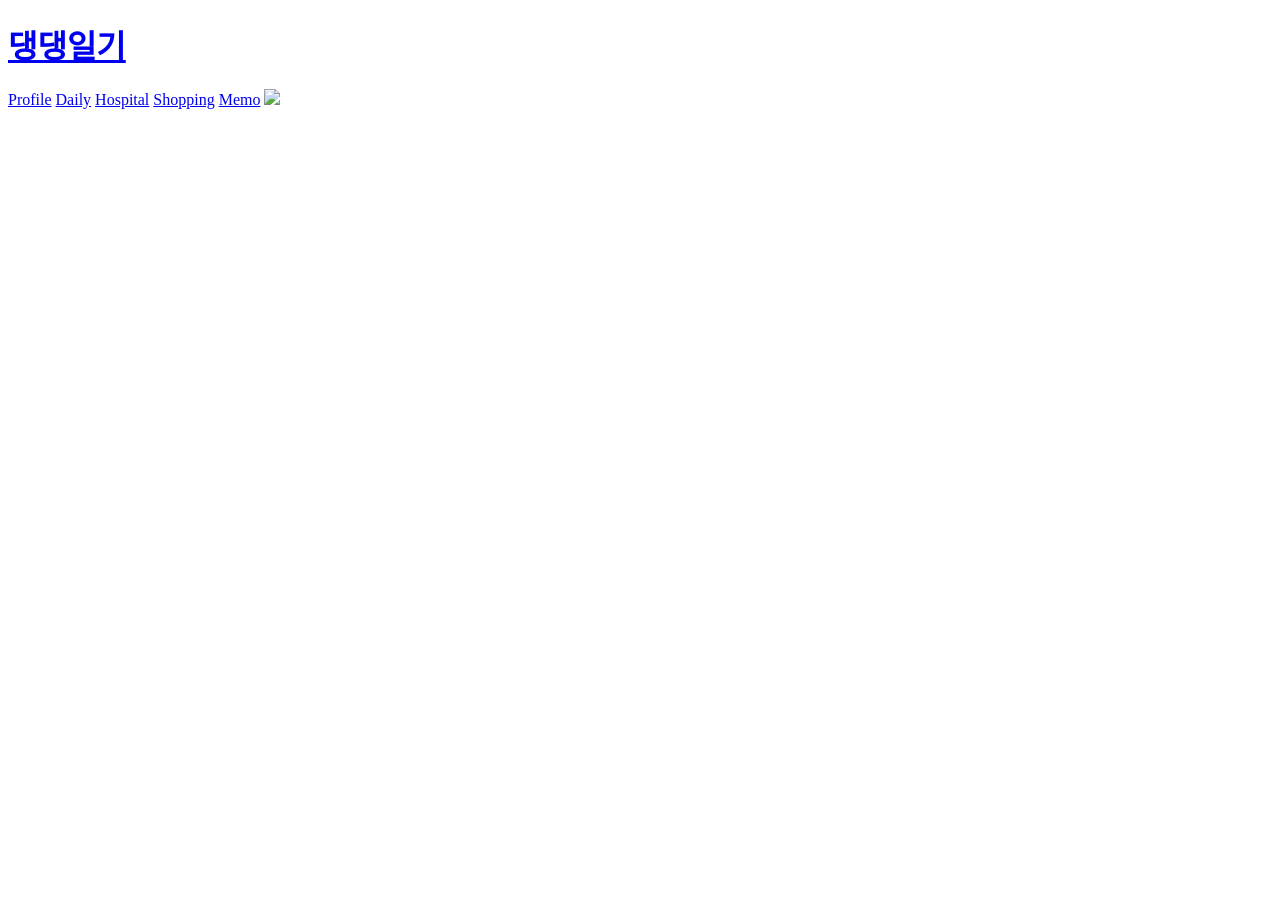
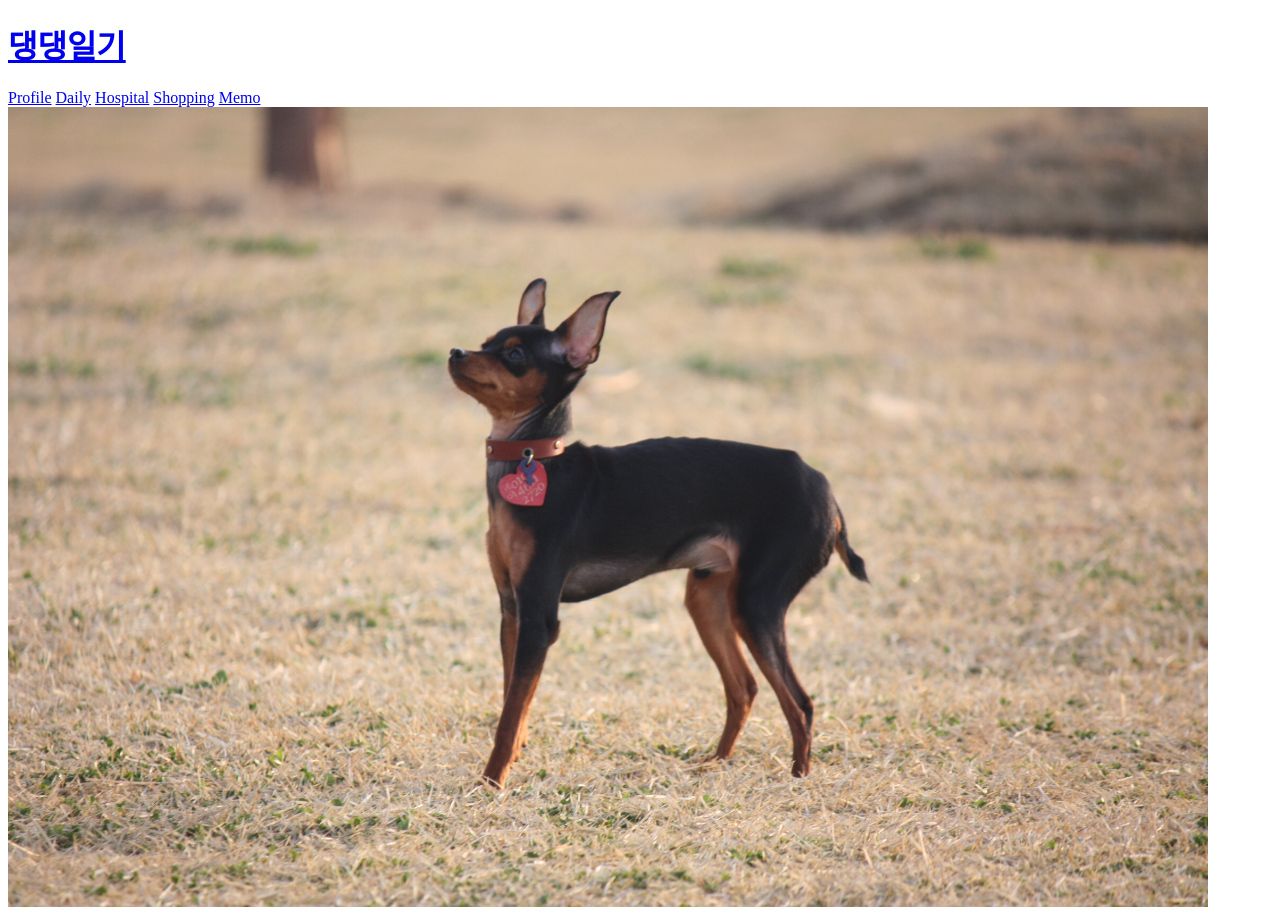
Before and after one commit to juli0303/Daily-care_K, a plain HTML site: page index.html in a window 1280 px wide. Before the commit the page ends 800 px from the top, so only its background shows below. Drawn offline with Linux system fonts and the light colour scheme.

Commit message:
Add files via upload

```diff
--- a/index.html
+++ b/index.html
@@ -8,6 +8,6 @@
     <h1><a href="index.html">댕댕일기</a></h1>
     <a href="1.Profile.html">Profile</a> <a href="2.Daily.html">Daily</a>
     <a href="3.Hospital.html">Hospital</a> <a href="4.Shopping.html">Shopping</a> <a href="5.memo.html">Memo</a>
-    <img src="img1.jpg" width="1200">
+    <img src="img1.JPG" width="1200">
   </body>
 </html>
```
Also changed, not shown: img1.JPG (added).
